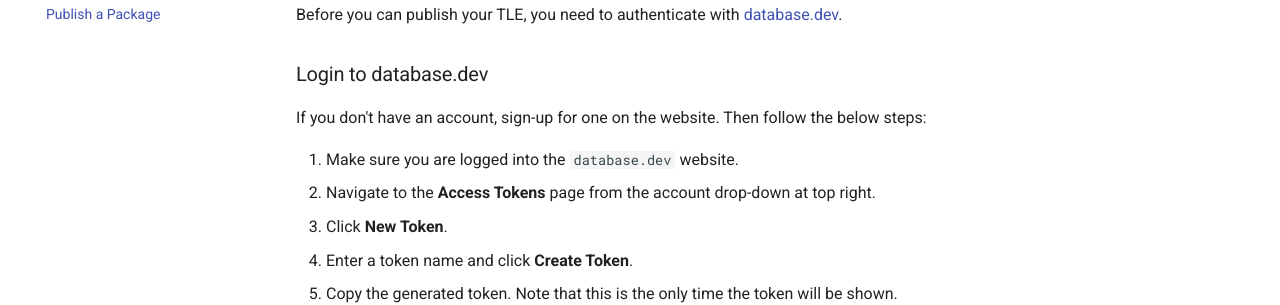
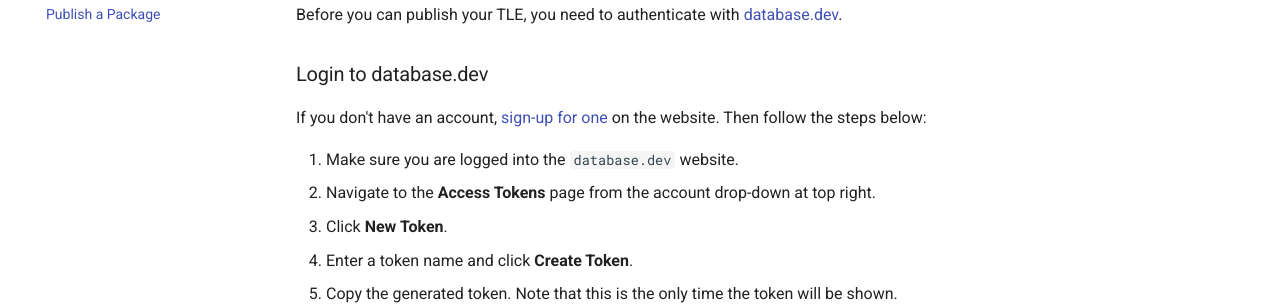
Before and after one commit to supabase/dbdev, an MkDocs documentation site: the page built from docs/publish.md, in a window 1280 px wide and 940 px high. Shown: the part 178-483 px from the top of the window. Built offline with MkDocs 1.6.1 and Material for MkDocs 9.7.7, drawn with Linux system fonts in a browser that asks for light colours; comment, search, counter and statistics services are not loaded; part of the change alters nothing that is shown.

```diff
--- a/docs/publish.md
+++ b/docs/publish.md
@@ -2,7 +2,7 @@ Before you can publish your TLE, you need to authenticate with [database.dev](ht
 
 ### Login to database.dev
 
-If you don't have an account, sign-up for one on the website. Then follow the below steps:
+If you don't have an account, [sign-up for one](https://database.dev/sign-up) on the website. Then follow the steps below:
 
 1. Make sure you are logged into the `database.dev` website.
 2. Navigate to the **Access Tokens** page from the account drop-down at top right.
```
